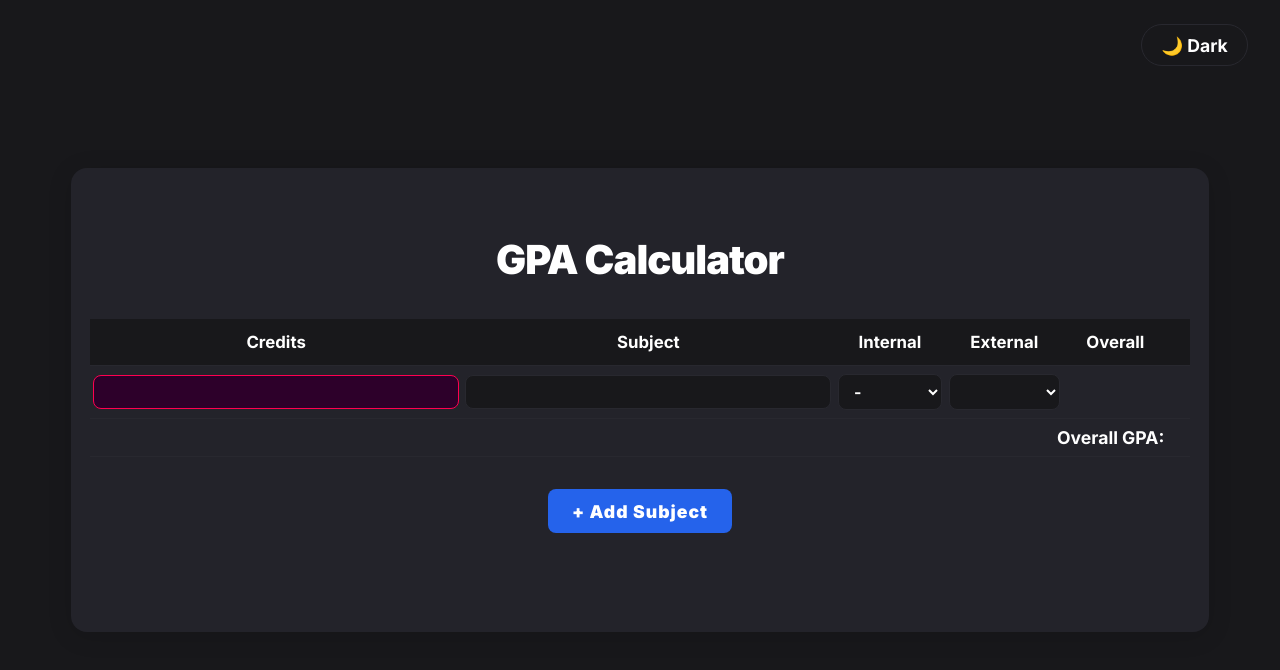
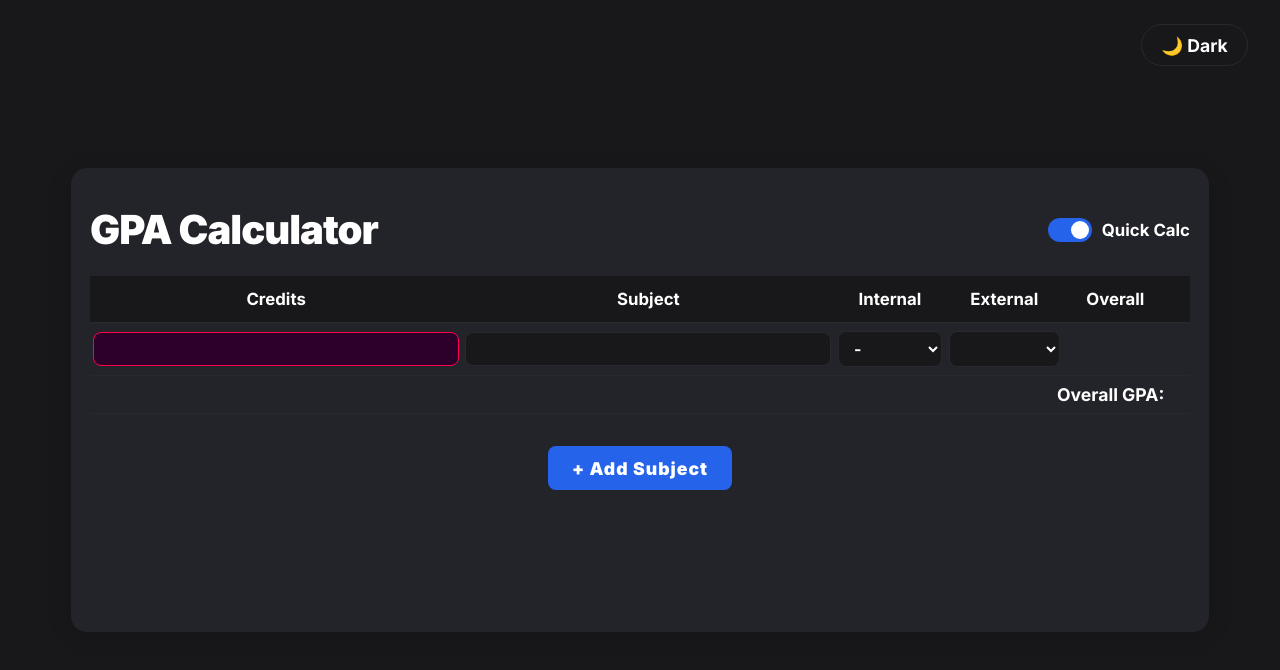
Before and after one commit to ohmschrodinger/GPACalc, a React (Create React App) app: page / in a window 1280 px wide. Shown: the top 670 px of the page. Built offline with nearby package versions, Linux system fonts and the light colour scheme.

Commit message:
changed favicon.ico

```diff
--- a/src/App.css
+++ b/src/App.css
@@ -293,6 +293,84 @@ h1 {
   padding: 0.5rem 0.2rem;
 }
 
+.header-row {
+  display: flex;
+  align-items: center;
+  justify-content: space-between;
+  width: 100%;
+  margin-bottom: 1.5rem;
+}
+
+.header-row h1 {
+  flex-grow: 1;
+  margin: 0;
+  text-align: left;
+  line-height: 1.1;
+}
+
+.quick-calc-toggle {
+  display: flex;
+  align-items: center;
+  gap: 0.3rem;
+  margin-left: auto;
+  min-width: 0;
+  white-space: nowrap;
+}
+
+.quick-calc-label {
+  font-weight: 700;
+  font-size: 1.05rem;
+  color: inherit;
+  margin-left: 0.3rem;
+  white-space: nowrap;
+}
+
+.switch {
+  position: relative;
+  display: inline-block;
+  width: 44px;
+  height: 24px;
+  vertical-align: middle;
+}
+
+.switch input {
+  opacity: 0;
+  width: 0;
+  height: 0;
+}
+
+.slider {
+  position: absolute;
+  cursor: pointer;
+  top: 0;
+  left: 0;
+  right: 0;
+  bottom: 0;
+  background-color: #bbb;
+  border-radius: 24px;
+  transition: .4s;
+}
+
+.switch input:checked + .slider {
+  background-color: #2563eb;
+}
+
+.slider:before {
+  position: absolute;
+  content: "";
+  height: 18px;
+  width: 18px;
+  left: 3px;
+  bottom: 3px;
+  background-color: white;
+  border-radius: 50%;
+  transition: .4s;
+}
+
+.switch input:checked + .slider:before {
+  transform: translateX(20px);
+}
+
 @media (max-width: 900px) {
   .glass-card {
     padding: 1.2rem 0.5rem 1.5rem 0.5rem;
@@ -346,6 +424,20 @@ h1 {
   .glass-table table, .glass-table thead, .glass-table tbody, .glass-table th, .glass-table td, .glass-table tr {
     display: revert;
   }
+  .header-row {
+    flex-direction: row;
+    align-items: center;
+  }
+  .header-row h1 {
+    font-size: 1.1rem;
+    margin: 0;
+  }
+  .quick-calc-toggle {
+    align-self: center;
+  }
+  .quick-calc-label {
+    font-size: 0.9rem;
+  }
 }
 
 @media (max-width: 500px) {
--- a/src/App.js
+++ b/src/App.js
@@ -37,6 +37,7 @@ function parseGrade(grade) {
 function App() {
   const [subjects, setSubjects] = useState(defaultSubjects);
   const [theme, setTheme] = useState('dark');
+  const [quickCalc, setQuickCalc] = useState(true);
 
   const handleChange = (idx, field, value) => {
     const updated = [...subjects];
@@ -105,7 +106,16 @@ function App() {
         </button>
       </div>
       <div className="glass-card">
-        <h1>GPA Calculator</h1>
+        <div className="header-row">
+          <h1>GPA Calculator</h1>
+          <div className="quick-calc-toggle">
+            <label className="switch">
+              <input type="checkbox" checked={quickCalc} onChange={() => setQuickCalc(!quickCalc)} />
+              <span className="slider"></span>
+            </label>
+            <span className="quick-calc-label">Quick Calc</span>
+          </div>
+        </div>
         <table className="glass-table">
           <thead>
             <tr>
```
Also changed, not shown: 1 other file (tests, documents, lock files or other folders).
